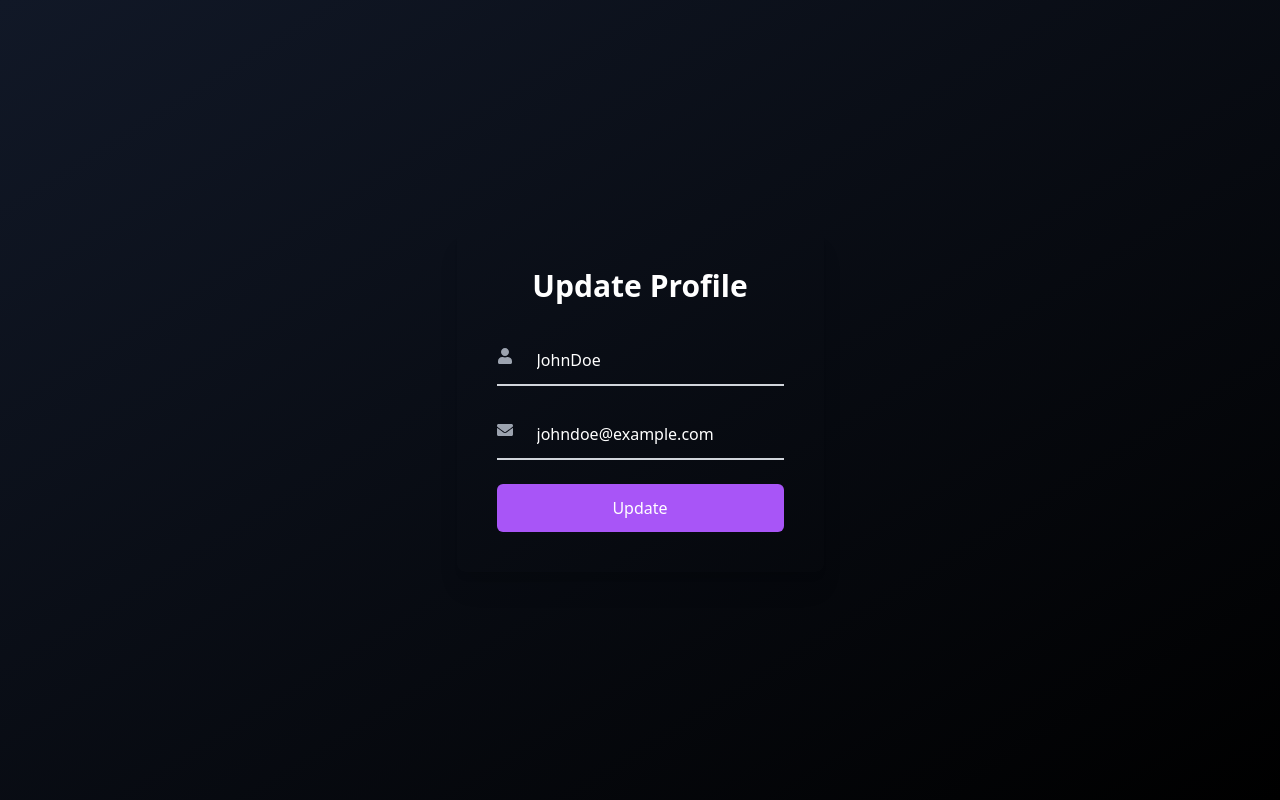
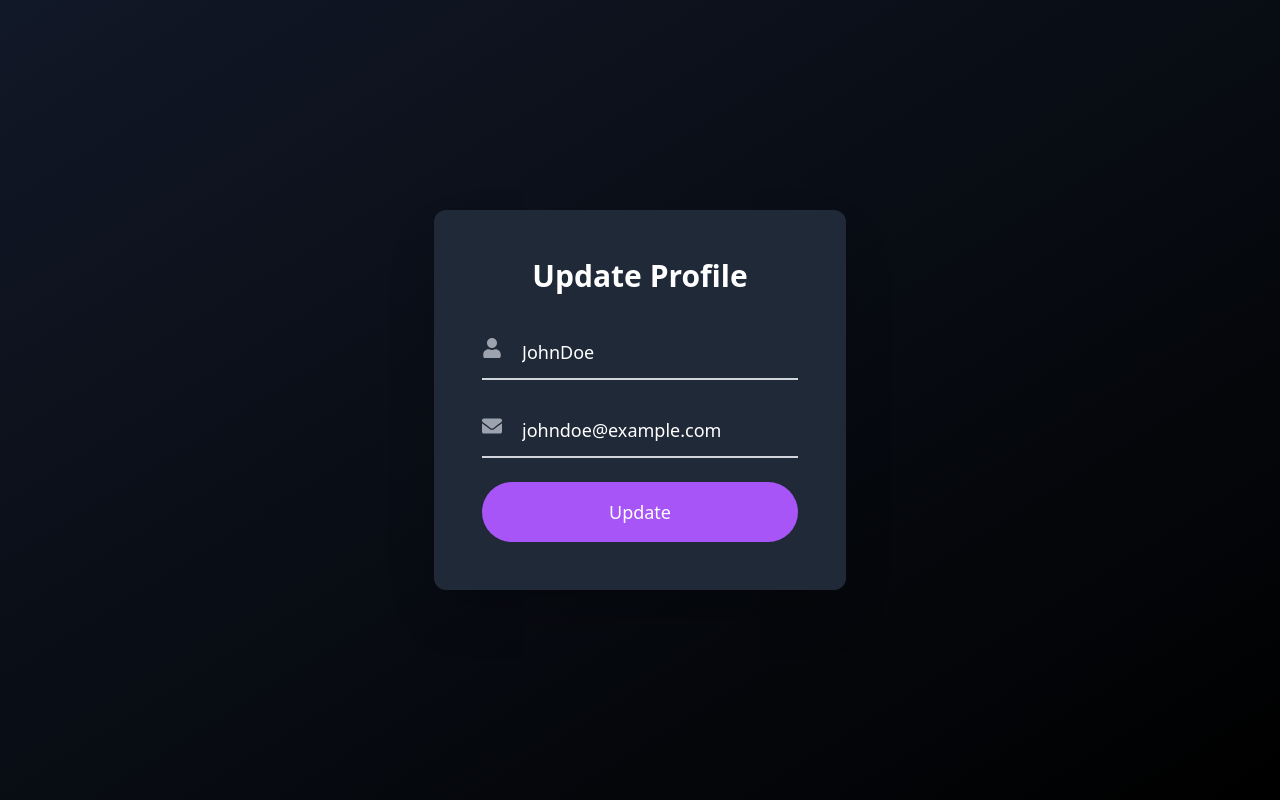
Before and after one commit to lokeshkrishna2003/EduMerge, a React (Create React App) app: page /user/update-profile in a window 1280 px wide. Built offline with nearby package versions, Linux system fonts and the light colour scheme.

Commit message:
modified the updateprofile for better ui

```diff
--- a/src/components/dashboard/UpdateProfile.jsx
+++ b/src/components/dashboard/UpdateProfile.jsx
@@ -18,40 +18,39 @@ const UpdateProfile = () => {
 
   return (
     <div className="min-h-screen flex items-center justify-center bg-gradient-to-br from-gray-900 to-black" data-aos='zoom-out'>
-      <div className="p-10 rounded-lg shadow-xl max-w-lg mx-auto">
+      <div className="bg-gray-800 p-12 rounded-xl shadow-2xl max-w-2xl mx-auto">
         <h2 className="text-3xl font-bold text-white mb-8 text-center">Update Profile</h2>
         <form onSubmit={handleSubmit} className="space-y-6">
           <div className="group relative border-b-2 border-gray-300 focus-within:border-purple-500">
-            <FaUser className="absolute left-0 top-3 text-gray-400 group-focus-within:text-purple-500" />
+            <FaUser className="absolute left-0 top-3 text-gray-400 group-focus-within:text-purple-500 text-xl" />
             <input
               type="text"
               name="username"
               value={userData.username}
               onChange={handleChange}
               placeholder="Username"
-              className="pl-10 pr-4 py-3 w-full bg-transparent border-none text-white focus:outline-none"
+              className="pl-10 pr-4 py-3 w-full bg-transparent border-none text-white focus:outline-none text-lg"
             />
           </div>
           <div className="group relative border-b-2 border-gray-300 focus-within:border-purple-500">
-            <FaEnvelope className="absolute left-0 top-3 text-gray-400 group-focus-within:text-purple-500" />
+            <FaEnvelope className="absolute left-0 top-3 text-gray-400 group-focus-within:text-purple-500 text-xl" />
             <input
               type="email"
               name="email"
               value={userData.email}
               onChange={handleChange}
               placeholder="Email"
-              className="pl-10 pr-4 py-3 w-full bg-transparent border-none text-white focus:outline-none"
+              className="pl-10 pr-4 py-3 w-full bg-transparent border-none text-white focus:outline-none text-lg"
             />
           </div>
           {error && <div className="text-red-500 mt-4 mb-6 text-center">{error}</div>}
           <button
             type="submit"
-            className="w-full bg-purple-500 text-white px-4 py-3 rounded-md hover:bg-purple-600 transition duration-300"
+            className="w-full bg-purple-500 text-white px-8 py-4 rounded-full hover:bg-purple-600 transition duration-300 flex items-center justify-center w-full text-lg"
           >
             Update
           </button>
         </form>
-        {/* Additional content can go here */}
       </div>
     </div>
   );
```
